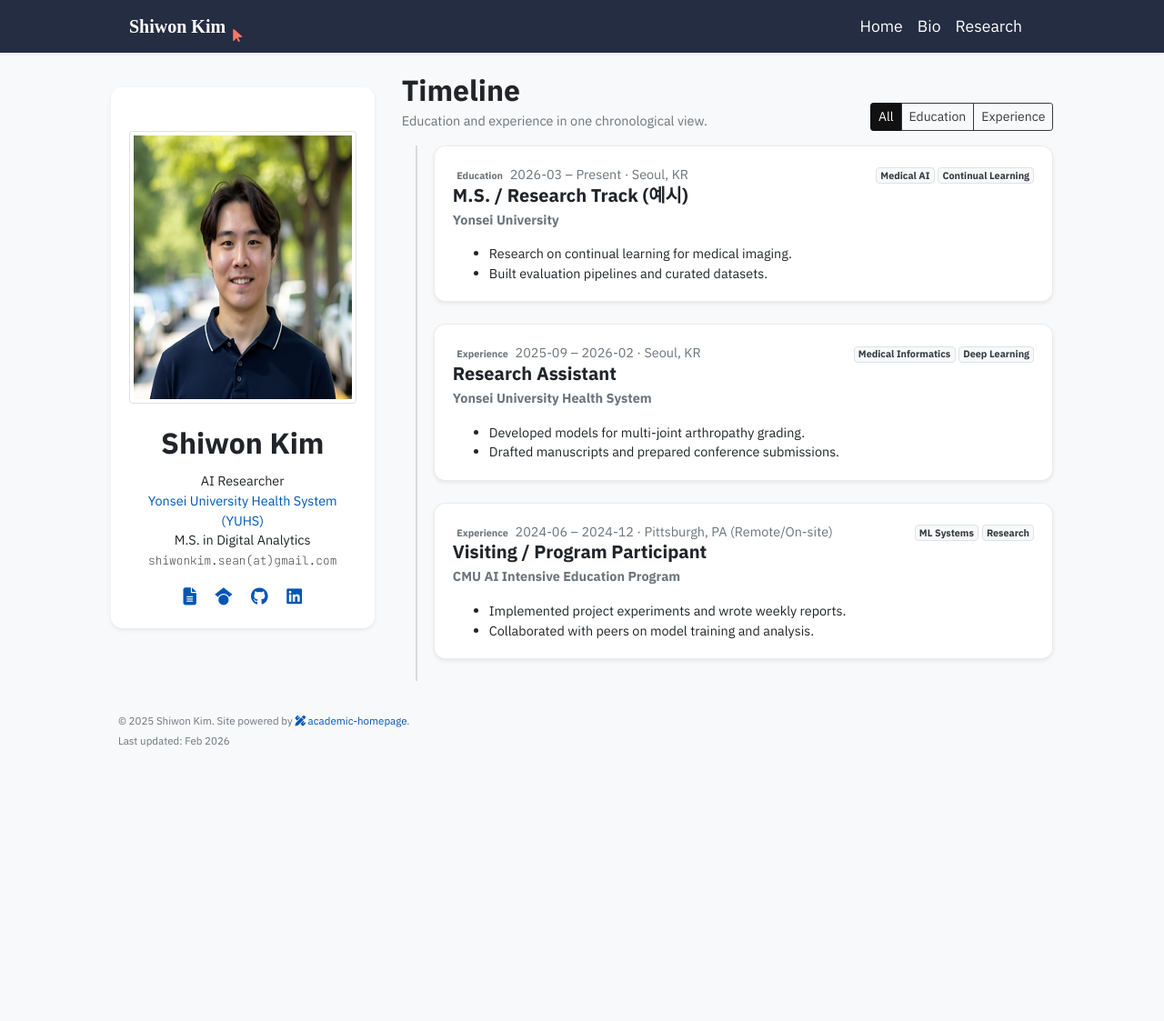
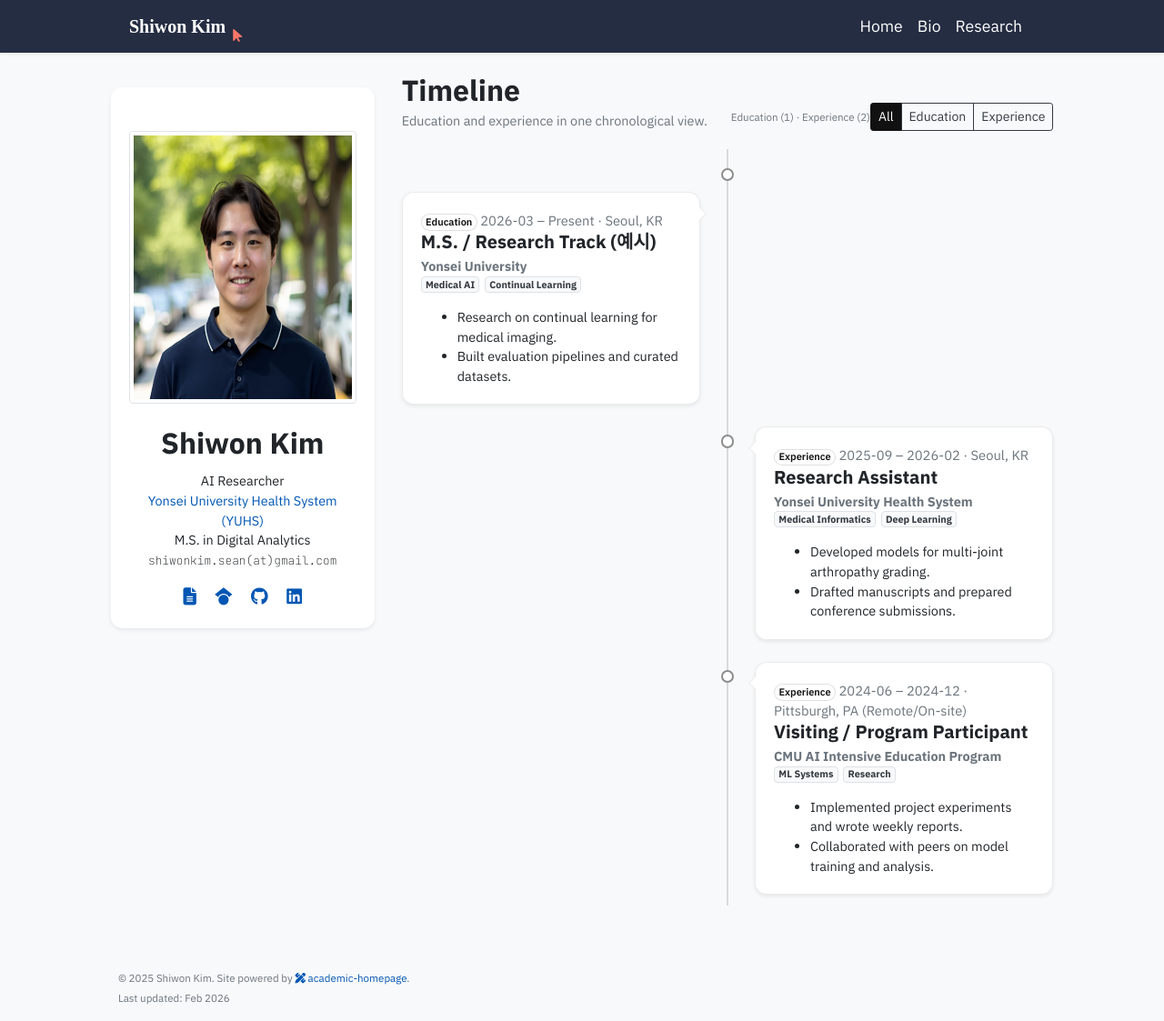
Before and after one commit to shiwonkim/shiwonkim.github.io, a Jekyll site: the page built from bio.html, in a window 1280 px wide and 1123 px high. Shown: the whole window at 91% size. Built offline with Jekyll 4.4.1, drawn with Linux system fonts in a browser that asks for light colours; nearby versions of some CDN libraries; some web fonts are replaced; a style sheet for code colours, icons or effects is not loaded.

Commit message:
edit layout

```diff
--- a/bio.html
+++ b/bio.html
@@ -26,32 +26,35 @@ navbar_title: Bio
           </p>
         </div>
 
-        <div class="btn-group" role="group">
+        <div class="d-flex flex-wrap align-items-center gap-2">
+          <div class="text-muted small" id="tl-counts"></div>
+          <div class="btn-group" role="group" aria-label="Timeline filters">
             <button type="button" class="btn btn-sm btn-outline-dark is-active" data-filter="all">All</button>
             <button type="button" class="btn btn-sm btn-outline-dark" data-filter="education">Education</button>
             <button type="button" class="btn btn-sm btn-outline-dark" data-filter="experience">Experience</button>
           </div>
         </div>
+      </div>
 
-      <!-- Timeline -->
-      <div class="timeline">
+      <!-- Timeline (center spine, two-sided cards) -->
+      <div class="timeline timeline--center">
+
         {% assign items = site.data.bio_timeline | sort: "date_start" | reverse %}
         {% for item in items %}
-          <article class="tl-item" data-type="{{ item.type }}">
+          <article class="tl-item"
+                   data-type="{{ item.type }}"
+                   data-default-side="{% if item.type == 'education' %}left{% else %}right{% endif %}">
+            <div class="tl-center" aria-hidden="true">
               <div class="tl-dot"></div>
+            </div>
 
             <div class="tl-card card shadow-sm">
               <div class="card-body">
                 <div class="d-flex flex-wrap justify-content-between align-items-start gap-2">
                   <div class="me-2">
-
                     <div class="tl-kicker text-muted">
                       <span class="badge rounded-pill tl-badge tl-badge-{{ item.type }}">
-                        {% if item.type == "education" %}
-                          Education
-                        {% else %}
-                          Experience
-                        {% endif %}
+                        {% if item.type == "education" %}Education{% else %}Experience{% endif %}
                       </span>
 
                       <span class="ms-2">
@@ -68,12 +71,10 @@ navbar_title: Bio
                     </div>
 
                     <h5 class="card-title mb-1">{{ item.title }}</h5>
-                    <div class="text-muted">
-                      <strong>{{ item.org }}</strong>
-                    </div>
+                    <div class="text-muted"><strong>{{ item.org }}</strong></div>
                   </div>
 
-                  {% if item.tags %}
+                  {% if item.tags and item.tags.size > 0 %}
                     <div class="tl-tags">
                       {% for t in item.tags %}
                         <span class="badge bg-light text-dark border">{{ t }}</span>
@@ -82,7 +83,7 @@ navbar_title: Bio
                   {% endif %}
                 </div>
 
-                {% if item.bullets %}
+                {% if item.bullets and item.bullets.size > 0 %}
                   <ul class="mt-3 mb-0">
                     {% for b in item.bullets %}
                       <li>{{ b }}</li>
@@ -94,62 +95,208 @@ navbar_title: Bio
           </article>
         {% endfor %}
       </div>
+
     </div>
-
   </div>
 </div>
 
 <style>
-.timeline {
+  .bio-main { padding-bottom: 2rem; }
+
+  /* ---------- Center timeline layout ---------- */
+  .timeline--center {
     position: relative;
-  padding-left: 2.2rem;
+    padding: 0.25rem 0;
   }
-.timeline::before {
+
+  /* center spine */
+  .timeline--center::before {
     content: "";
     position: absolute;
-  left: 0.95rem;
-  top: 0;
-  bottom: 0;
+    left: 50%;
+    top: 0.25rem;
+    bottom: 0.25rem;
     width: 2px;
+    transform: translateX(-50%);
     background: rgba(0,0,0,0.12);
   }
 
+  /* item as 3-col grid: left | center | right */
   .tl-item {
+    display: grid;
+    grid-template-columns: minmax(0, 1fr) 2.25rem minmax(0, 1fr);
+    gap: 0.75rem;
+    align-items: start;
+    padding: 0.75rem 0;
+  }
+
+  /* dot in center column */
+  .tl-center {
+    grid-column: 2;
     position: relative;
-  padding-bottom: 1.5rem;
+    display: flex;
+    justify-content: center;
   }
   .tl-dot {
-  position: absolute;
-  left: 0.6rem;
-  top: 1.1rem;
-  width: 0.85rem;
-  height: 0.85rem;
+    width: 0.9rem;
+    height: 0.9rem;
     border-radius: 999px;
     border: 2px solid rgba(0,0,0,0.45);
     background: #fff;
+    margin-top: 0.55rem;
   }
 
+  /* card base */
   .tl-card {
     border-radius: 14px;
     border: 1px solid rgba(0,0,0,0.08);
   }
 
+  /* side placement (assigned by JS) */
+  .tl-item[data-side="left"] .tl-card {
+    grid-column: 1;
+    justify-self: end;
+  }
+  .tl-item[data-side="right"] .tl-card {
+    grid-column: 3;
+    justify-self: start;
+  }
+
+  /* subtle arrow pointers toward spine */
+  .tl-item[data-side="left"] .tl-card::before,
+  .tl-item[data-side="right"] .tl-card::before {
+    content: "";
+    position: absolute;
+    top: 1.1rem;
+    width: 10px;
+    height: 10px;
+    background: #fff;
+    border-top: 1px solid rgba(0,0,0,0.08);
+    border-right: 1px solid rgba(0,0,0,0.08);
+    transform: rotate(45deg);
+  }
+  .tl-item[data-side="left"] .tl-card { position: relative; }
+  .tl-item[data-side="left"] .tl-card::before {
+    right: -6px;
+  }
+  .tl-item[data-side="right"] .tl-card { position: relative; }
+  .tl-item[data-side="right"] .tl-card::before {
+    left: -6px;
+    transform: rotate(225deg);
+  }
+
+  /* badges */
+  .tl-kicker { font-size: 0.92rem; }
+  .tl-badge {
+    font-weight: 600;
+    border: 1px solid rgba(0,0,0,0.12);
+    background: #fff;
+    color: #111;
+  }
+
+  /* tags */
+  .tl-tags {
+    display: flex;
+    flex-wrap: wrap;
+    gap: 0.35rem;
+    justify-content: flex-end;
+  }
+
+  /* filter state */
   .btn.is-active {
     background: #111;
     color: #fff;
     border-color: #111;
   }
+  .tl-hidden { display: none !important; }
 
-.tl-hidden {
-  display: none !important;
+  /* ---------- Mobile: fall back to single column ---------- */
+  @media (max-width: 768px) {
+    .timeline--center::before {
+      left: 0.8rem;
+      transform: none;
+    }
+    .tl-item {
+      grid-template-columns: 1.6rem minmax(0, 1fr);
+      gap: 0.75rem;
+    }
+    .tl-center { grid-column: 1; justify-content: flex-start; }
+    .tl-dot { margin-top: 0.7rem; }
+
+    .tl-item .tl-card {
+      grid-column: 2 !important;
+      justify-self: stretch !important;
+    }
+
+    /* pointers on mobile */
+    .tl-item .tl-card::before {
+      left: -6px !important;
+      right: auto !important;
+      transform: rotate(225deg) !important;
+    }
   }
 </style>
 
 <script>
 (function () {
-  const buttons = document.querySelectorAll('[data-filter]');
-  const items = document.querySelectorAll('.tl-item');
+  const root = document.querySelector('.bio-main');
+  if (!root) return;
 
+  const items = Array.from(root.querySelectorAll('.tl-item'));
+  const buttons = Array.from(root.querySelectorAll('[data-filter]'));
+  const countsEl = root.querySelector('#tl-counts');
+
+  // --- 1) Default side assignment by type ---
+  items.forEach(el => {
+    el.setAttribute('data-side', el.getAttribute('data-default-side') || 'right');
+  });
+
+  // --- 2) Mixed balancing: keep newest items on their "semantic" side,
+  //         but if one side is much longer, flip some of the OLDEST majority items.
+  function balanceSides() {
+    // only consider visible items? -> balancing should be stable for "all"
+    const all = items;
+
+    let left = all.filter(el => el.getAttribute('data-side') === 'left');
+    let right = all.filter(el => el.getAttribute('data-side') === 'right');
+
+    // if difference is small, do nothing
+    const diff = Math.abs(left.length - right.length);
+    const THRESHOLD = 3; // tweakable
+    if (diff < THRESHOLD) return;
+
+    // decide majority side
+    const majoritySide = left.length > right.length ? 'left' : 'right';
+    const minoritySide = majoritySide === 'left' ? 'right' : 'left';
+
+    // we flip some of the oldest items on the majority side
+    // items are in DOM order: newest -> oldest (because sorted reverse in Liquid)
+    const majorityItems = all.filter(el => el.getAttribute('data-side') === majoritySide);
+
+    // How many to flip to reduce imbalance near 1
+    // Example: L=14, R=6 diff=8 -> need flip 4 to make L=10 R=10
+    const needFlip = Math.floor(diff / 2);
+
+    // pick from bottom (oldest) of majority list
+    const candidates = majorityItems.slice(-needFlip);
+
+    // flip them, but alternate flips a bit so they don't cluster visually
+    // (still flipping only from the bottom keeps newest stable)
+    candidates.forEach((el, i) => {
+      el.setAttribute('data-side', minoritySide);
+      // optional: mark that it's balanced (could style if you want)
+      el.setAttribute('data-balanced', 'true');
+    });
+  }
+
+  // --- 3) Counts display ---
+  function updateCounts() {
+    const edu = items.filter(el => el.getAttribute('data-type') === 'education').length;
+    const exp = items.filter(el => el.getAttribute('data-type') === 'experience').length;
+    if (countsEl) countsEl.textContent = `Education (${edu}) · Experience (${exp})`;
+  }
+
+  // --- 4) Filter logic ---
   function setActive(btn) {
     buttons.forEach(b => b.classList.remove('is-active'));
     btn.classList.add('is-active');
```
Also changed, not shown: other parts of bio.html (+5 -1 lines). Lines whose indentation alone changed are shown as unchanged.
